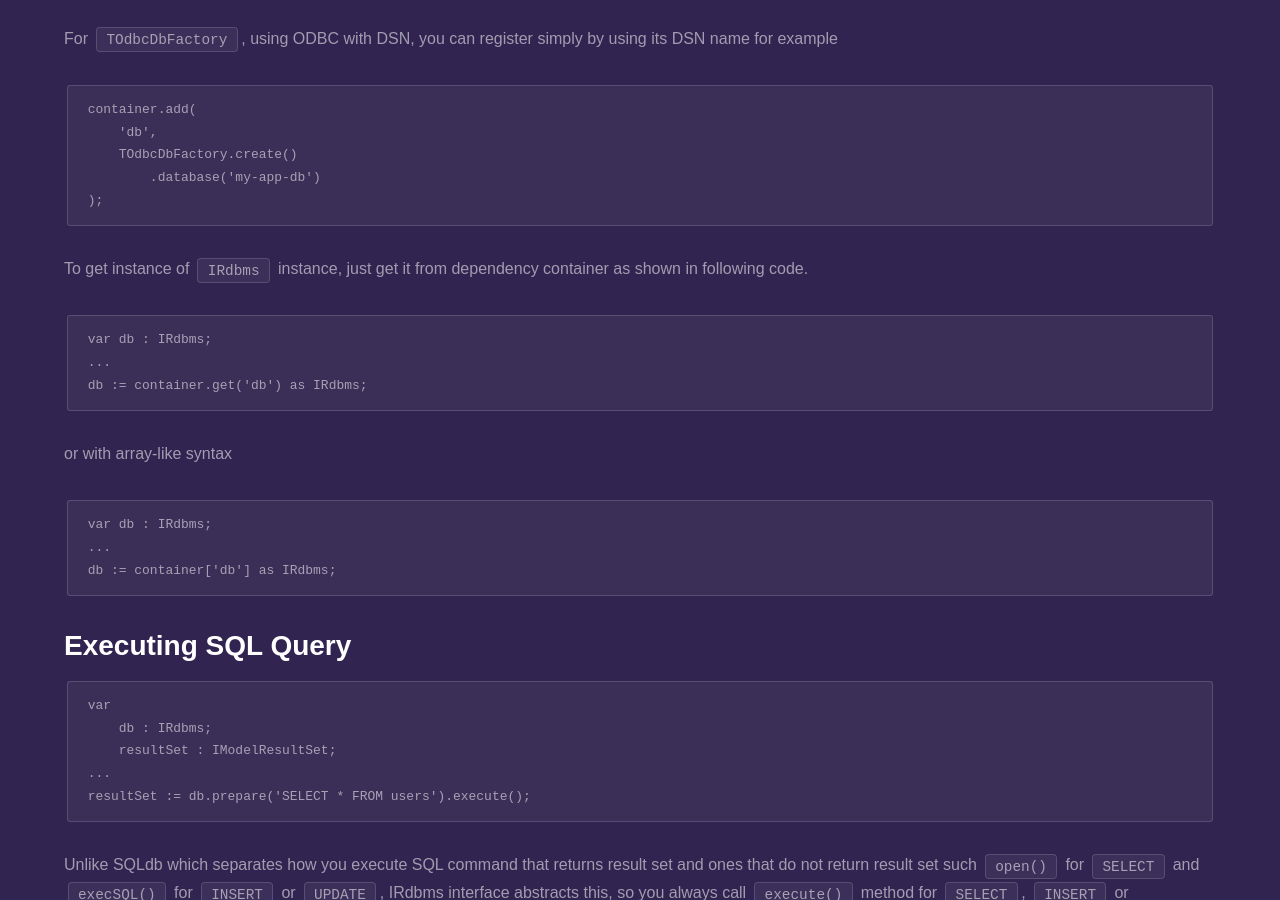
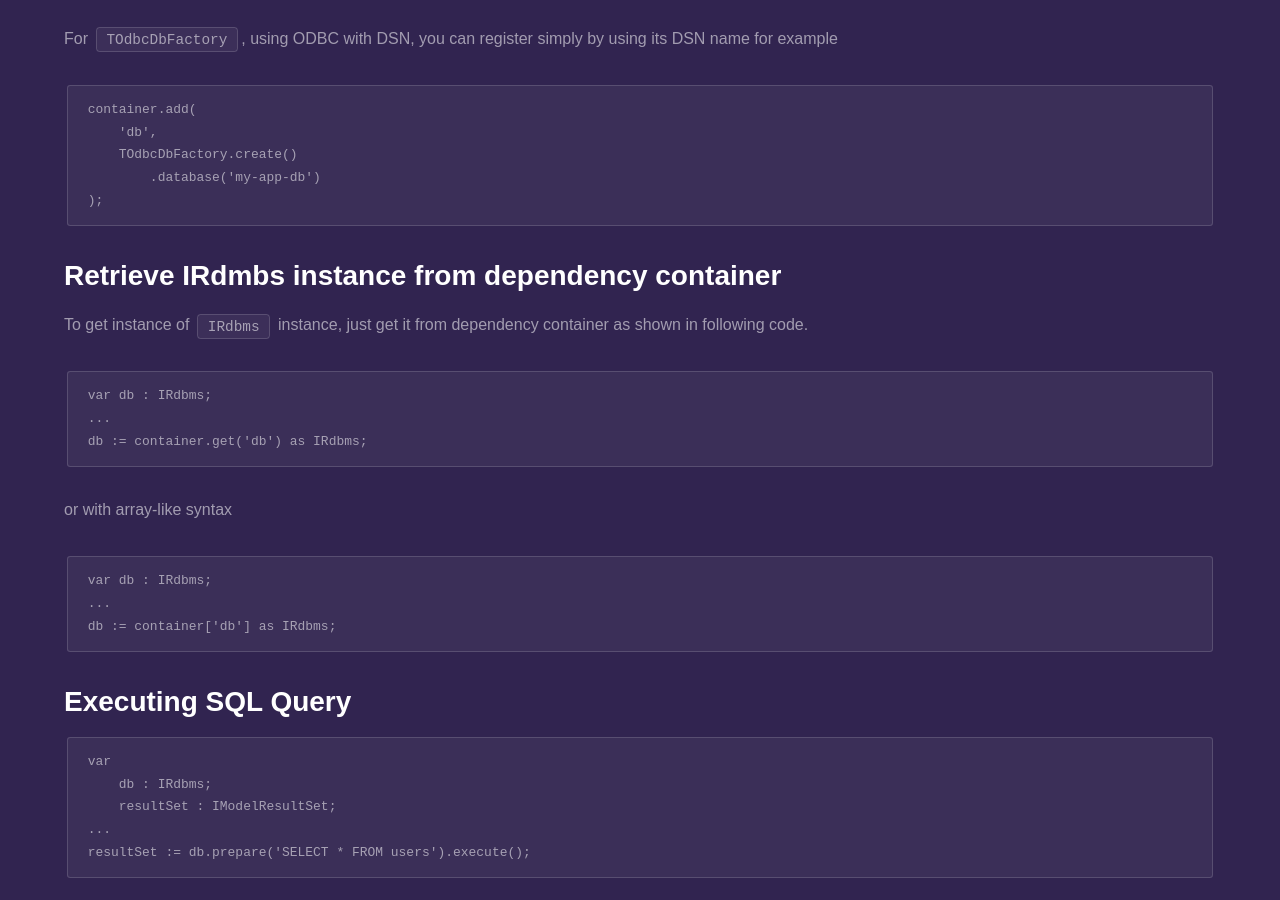
Before and after one commit to fanoframework/fanoframework.github.io, a Jekyll site: the page built from database/index.md, in a window 1280 px wide and 900 px high, scrolled down 3777 px. Built offline with Jekyll 4.4.1, drawn with Linux system fonts in a browser that asks for light colours; our own code applies the rules of GitHub Pages for plain Markdown files.

Commit message:
separate paragraph as new section

````diff
--- a/database/index.md
+++ b/database/index.md
@@ -141,6 +141,7 @@ container.add(
         .database('my-app-db')
 );
 ```
+## Retrieve IRdmbs instance from dependency container
 
 To get instance of `IRdbms` instance, just get it from dependency container as shown in following code.
 
````
